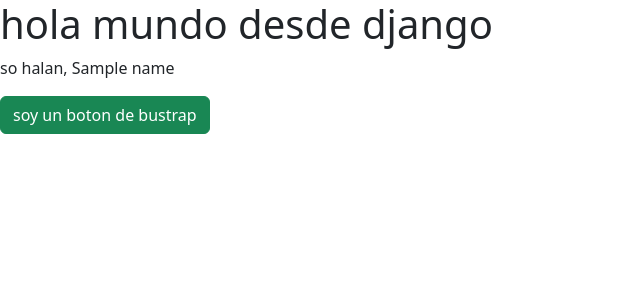
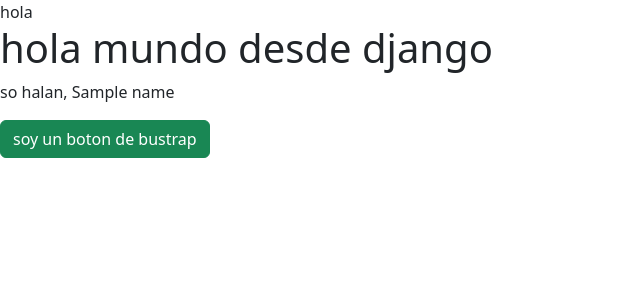
Before and after one commit to AlanLJL/proyecto1, a Django app: template MiPrimerProyecto/MiPrimerApp/templates/mi_primer_pagina.html in a window 1280 px wide. Shown: the top 300 px of the page, without its empty margins (0-640 px from the left). Run offline with Django 4.2, Linux system fonts and the light colour scheme; the template is opened without the code that fills it: most values are stand-ins (such as "Sample title", 1, 10 or a date in 2020).

Commit message:
Segundo commit

```diff
--- a/MiPrimerProyecto/MiPrimerApp/templates/base.html
+++ b/MiPrimerProyecto/MiPrimerApp/templates/base.html
@@ -9,6 +9,7 @@
     crossorigin="anonymous">
 </head>
 <body>
+    hola
     {% block page_content  %}{% endblock  %}
     <script src="https://cdn.jsdelivr.net/npm/bootstrap@5.3.1/dist/js/bootstrap.bundle.min.js"
     integrity="sha384-HwwvtgBNo3bZJJLYd8oVXjrBZt8cqVSpeBNS5n7C8IVInixGAoxmnlMuBnhbgrkm"
```
